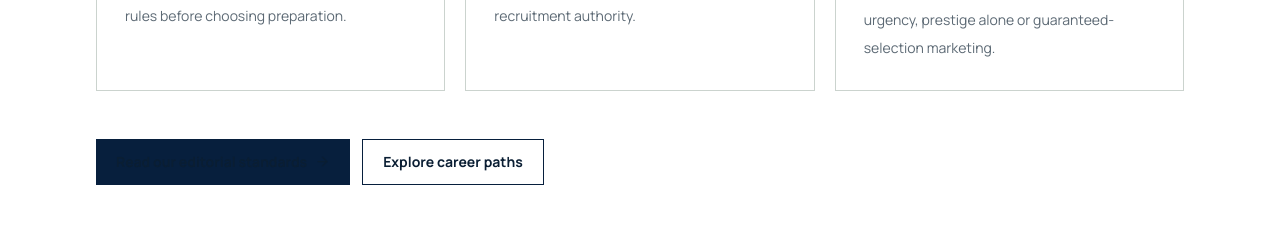
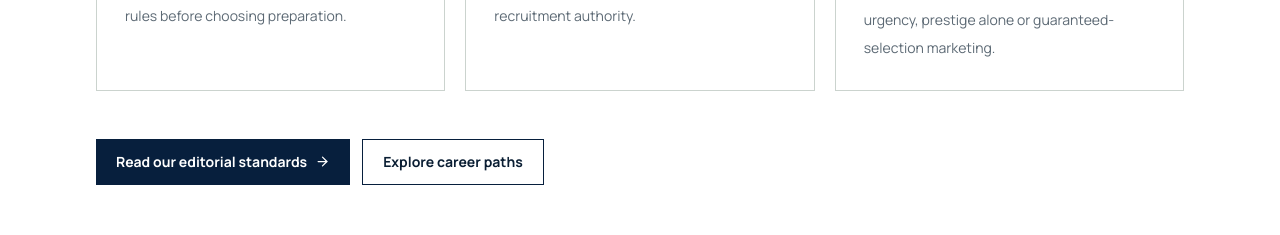
Before and after one commit to 247vks/MarchAheadAcademy, a Next.js app: page /about in a window 1280 px wide. Shown: the part 1880-2115 px from the top of the page. Built offline with nearby package versions, Linux system fonts and the light colour scheme; no server answers.

Commit message:
Fix CTA link color contrast

```diff
--- a/app/globals.css
+++ b/app/globals.css
@@ -50,7 +50,6 @@ body {
   -webkit-font-smoothing: antialiased;
 }
 a {
-  color: inherit;
   text-decoration: none;
 }
 button,
--- a/components/contextual-guidance.tsx
+++ b/components/contextual-guidance.tsx
@@ -30,7 +30,7 @@ export function ContextualGuidance({ topic }: { topic: string }) {
             href={`https://wa.me/919820096800?text=${message}`}
             target="_blank"
             rel="noreferrer"
-            className="mt-4 inline-flex min-h-11 items-center gap-2 bg-[#30471f] px-4 py-3 text-sm font-bold text-white"
+            className="mt-4 inline-flex min-h-11 items-center gap-2 bg-[#30471f] px-4 py-3 text-sm font-bold text-white transition hover:bg-[#3f5b2b] focus-visible:outline-[#397fa8]"
           >
             Start a WhatsApp conversation <ArrowRight size={15} />
           </a>
```
